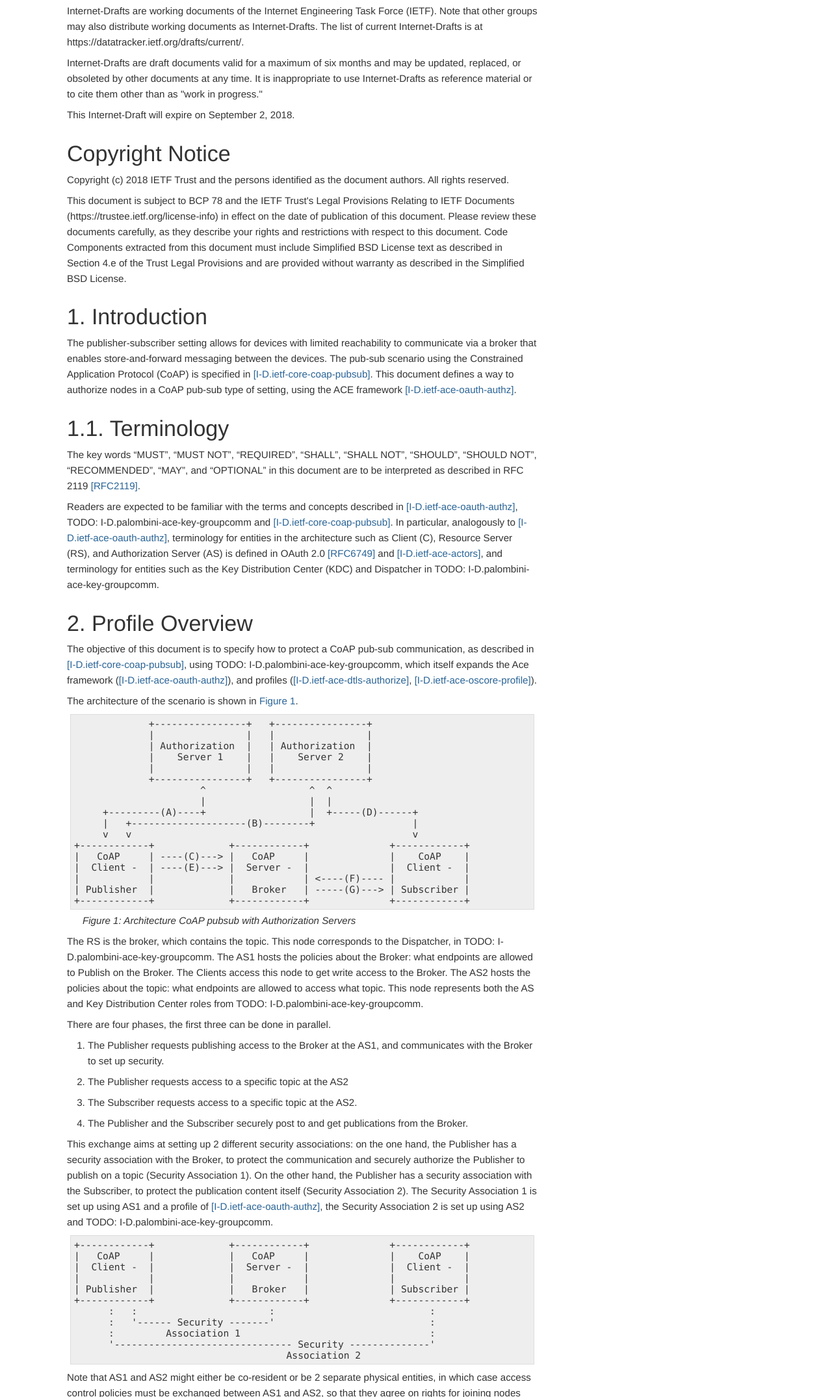
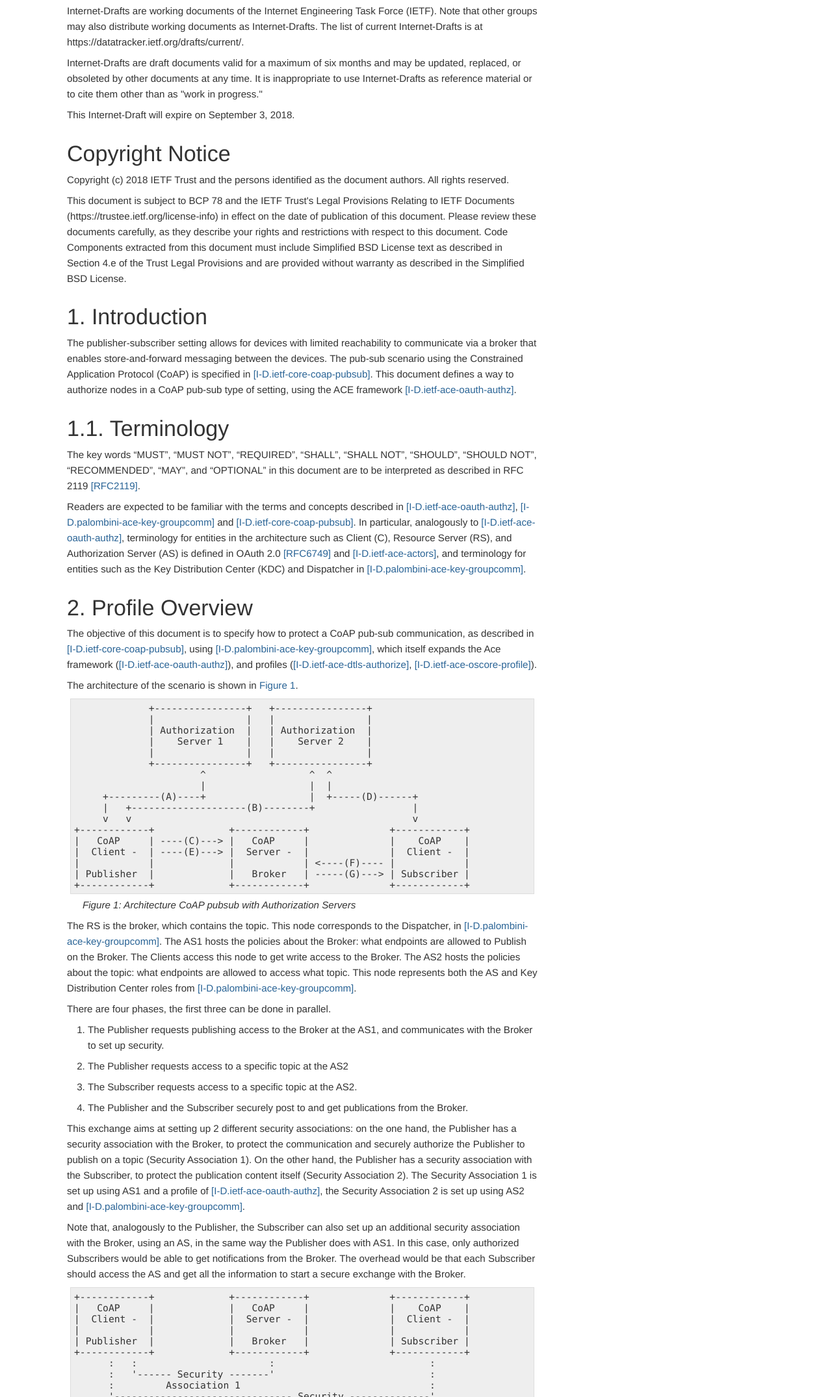
Before and after one commit to EricssonResearch/coap-pubsub-profile, a plain HTML site: page draft-palombini-ace-coap-pubsub-profile.html in a window 1280 px wide. Shown: the part 650-2800 px from the top of the page at 65% size. Drawn offline with Linux system fonts and the light colour scheme.

Commit message:
Script updating gh-pages from 178cfdb. [ci skip]

```diff
--- a/draft-palombini-ace-coap-pubsub-profile.html
+++ b/draft-palombini-ace-coap-pubsub-profile.html
@@ -305,7 +305,7 @@ address {
 
   <meta name="dct.creator" content="Palombini, F." />
   <meta name="dct.identifier" content="urn:ietf:id:draft-palombini-ace-coap-pubsub-profile-latest" />
-  <meta name="dct.issued" scheme="ISO8601" content="2018-03-01" />
+  <meta name="dct.issued" scheme="ISO8601" content="2018-03-02" />
   <meta name="dct.abstract" content="This specification defines a profile for authentication and authorization for publishers and subscribers in a pub-sub setting scenario in a constrained environment, using the ACE framework. This profile relies on transport layer or application layer security to authorize the publisher to the broker. Moreover, it relies on application layer security for publisher-broker and subscriber-broker communication." />
   <meta name="description" content="This specification defines a profile for authentication and authorization for publishers and subscribers in a pub-sub setting scenario in a constrained environment, using the ACE framework. This profile relies on transport layer or application layer security to authorize the publisher to the broker. Moreover, it relies on application layer security for publisher-broker and subscriber-broker communication." />
 
@@ -326,10 +326,10 @@ address {
 </tr>
 <tr>
 <td class="left">Intended status: Standards Track</td>
-<td class="right">March 01, 2018</td>
+<td class="right">March 02, 2018</td>
 </tr>
 <tr>
-<td class="left">Expires: September 2, 2018</td>
+<td class="left">Expires: September 3, 2018</td>
 <td class="right"></td>
 </tr>
 
@@ -346,7 +346,7 @@ address {
 <p>This Internet-Draft is submitted in full conformance with the provisions of BCP 78 and BCP 79.</p>
 <p>Internet-Drafts are working documents of the Internet Engineering Task Force (IETF).  Note that other groups may also distribute working documents as Internet-Drafts.  The list of current Internet-Drafts is at https://datatracker.ietf.org/drafts/current/.</p>
 <p>Internet-Drafts are draft documents valid for a maximum of six months and may be updated, replaced, or obsoleted by other documents at any time.  It is inappropriate to use Internet-Drafts as reference material or to cite them other than as "work in progress."</p>
-<p>This Internet-Draft will expire on September 2, 2018.</p>
+<p>This Internet-Draft will expire on September 3, 2018.</p>
 <h1 id="rfc.copyrightnotice"><a href="#rfc.copyrightnotice">Copyright Notice</a></h1>
 <p>Copyright (c) 2018 IETF Trust and the persons identified as the document authors.  All rights reserved.</p>
 <p>This document is subject to BCP 78 and the IETF Trust's Legal Provisions Relating to IETF Documents (https://trustee.ietf.org/license-info) in effect on the date of publication of this document.  Please review these documents carefully, as they describe your rights and restrictions with respect to this document.  Code Components extracted from this document must include Simplified BSD License text as described in Section 4.e of the Trust Legal Provisions and are provided without warranty as described in the Simplified BSD License.</p>
@@ -400,11 +400,11 @@ address {
 <a href="#rfc.section.1.1">1.1.</a> <a href="#terminology" id="terminology">Terminology</a>
 </h1>
 <p id="rfc.section.1.1.p.1">The key words &#8220;MUST&#8221;, &#8220;MUST NOT&#8221;, &#8220;REQUIRED&#8221;, &#8220;SHALL&#8221;, &#8220;SHALL NOT&#8221;, &#8220;SHOULD&#8221;, &#8220;SHOULD NOT&#8221;, &#8220;RECOMMENDED&#8221;, &#8220;MAY&#8221;, and &#8220;OPTIONAL&#8221; in this document are to be interpreted as described in RFC 2119 <a href="#RFC2119" class="xref">[RFC2119]</a>.</p>
-<p id="rfc.section.1.1.p.2">Readers are expected to be familiar with the terms and concepts described in <a href="#I-D.ietf-ace-oauth-authz" class="xref">[I-D.ietf-ace-oauth-authz]</a>, TODO: I-D.palombini-ace-key-groupcomm and <a href="#I-D.ietf-core-coap-pubsub" class="xref">[I-D.ietf-core-coap-pubsub]</a>. In particular, analogously to <a href="#I-D.ietf-ace-oauth-authz" class="xref">[I-D.ietf-ace-oauth-authz]</a>, terminology for entities in the architecture such as Client (C), Resource Server (RS), and Authorization Server (AS) is defined in OAuth 2.0 <a href="#RFC6749" class="xref">[RFC6749]</a> and <a href="#I-D.ietf-ace-actors" class="xref">[I-D.ietf-ace-actors]</a>, and terminology for entities such as the Key Distribution Center (KDC) and Dispatcher in TODO: I-D.palombini-ace-key-groupcomm.</p>
+<p id="rfc.section.1.1.p.2">Readers are expected to be familiar with the terms and concepts described in <a href="#I-D.ietf-ace-oauth-authz" class="xref">[I-D.ietf-ace-oauth-authz]</a>, <a href="#I-D.palombini-ace-key-groupcomm" class="xref">[I-D.palombini-ace-key-groupcomm]</a> and <a href="#I-D.ietf-core-coap-pubsub" class="xref">[I-D.ietf-core-coap-pubsub]</a>. In particular, analogously to <a href="#I-D.ietf-ace-oauth-authz" class="xref">[I-D.ietf-ace-oauth-authz]</a>, terminology for entities in the architecture such as Client (C), Resource Server (RS), and Authorization Server (AS) is defined in OAuth 2.0 <a href="#RFC6749" class="xref">[RFC6749]</a> and <a href="#I-D.ietf-ace-actors" class="xref">[I-D.ietf-ace-actors]</a>, and terminology for entities such as the Key Distribution Center (KDC) and Dispatcher in <a href="#I-D.palombini-ace-key-groupcomm" class="xref">[I-D.palombini-ace-key-groupcomm]</a>.</p>
 <h1 id="rfc.section.2">
 <a href="#rfc.section.2">2.</a> <a href="#overview" id="overview">Profile Overview</a>
 </h1>
-<p id="rfc.section.2.p.1">The objective of this document is to specify how to protect a CoAP pub-sub communication, as described in <a href="#I-D.ietf-core-coap-pubsub" class="xref">[I-D.ietf-core-coap-pubsub]</a>, using TODO: I-D.palombini-ace-key-groupcomm, which itself expands the Ace framework (<a href="#I-D.ietf-ace-oauth-authz" class="xref">[I-D.ietf-ace-oauth-authz]</a>), and profiles (<a href="#I-D.ietf-ace-dtls-authorize" class="xref">[I-D.ietf-ace-dtls-authorize]</a>, <a href="#I-D.ietf-ace-oscore-profile" class="xref">[I-D.ietf-ace-oscore-profile]</a>).</p>
+<p id="rfc.section.2.p.1">The objective of this document is to specify how to protect a CoAP pub-sub communication, as described in <a href="#I-D.ietf-core-coap-pubsub" class="xref">[I-D.ietf-core-coap-pubsub]</a>, using <a href="#I-D.palombini-ace-key-groupcomm" class="xref">[I-D.palombini-ace-key-groupcomm]</a>, which itself expands the Ace framework (<a href="#I-D.ietf-ace-oauth-authz" class="xref">[I-D.ietf-ace-oauth-authz]</a>), and profiles (<a href="#I-D.ietf-ace-dtls-authorize" class="xref">[I-D.ietf-ace-dtls-authorize]</a>, <a href="#I-D.ietf-ace-oscore-profile" class="xref">[I-D.ietf-ace-oscore-profile]</a>).</p>
 <p id="rfc.section.2.p.2">The architecture of the scenario is shown in <a href="#archi" class="xref">Figure 1</a>.</p>
 <div id="rfc.figure.1"></div>
 <div id="archi"></div>
@@ -428,7 +428,7 @@ address {
 +------------+             +------------+              +------------+
 </pre>
 <p class="figure">Figure 1: Architecture CoAP pubsub with Authorization Servers</p>
-<p id="rfc.section.2.p.3">The RS is the broker, which contains the topic. This node corresponds to the Dispatcher, in TODO: I-D.palombini-ace-key-groupcomm.  The AS1 hosts the policies about the Broker: what endpoints are allowed to Publish on the Broker. The Clients access this node to get write access to the Broker.  The AS2 hosts the policies about the topic: what endpoints are allowed to access what topic. This node represents both the AS and Key Distribution Center roles from TODO: I-D.palombini-ace-key-groupcomm.</p>
+<p id="rfc.section.2.p.3">The RS is the broker, which contains the topic. This node corresponds to the Dispatcher, in <a href="#I-D.palombini-ace-key-groupcomm" class="xref">[I-D.palombini-ace-key-groupcomm]</a>.  The AS1 hosts the policies about the Broker: what endpoints are allowed to Publish on the Broker. The Clients access this node to get write access to the Broker.  The AS2 hosts the policies about the topic: what endpoints are allowed to access what topic. This node represents both the AS and Key Distribution Center roles from <a href="#I-D.palombini-ace-key-groupcomm" class="xref">[I-D.palombini-ace-key-groupcomm]</a>.</p>
 <p id="rfc.section.2.p.4">There are four phases, the first three can be done in parallel.</p>
 <p></p>
 
@@ -438,7 +438,8 @@ address {
 <li>The Subscriber requests access to a specific topic at the AS2.</li>
 <li>The Publisher and the Subscriber securely post to and get publications from the Broker.</li>
 </ol>
-<p id="rfc.section.2.p.6">This exchange aims at setting up 2 different security associations: on the one hand, the Publisher has a security association with the Broker, to protect the communication and securely authorize the Publisher to publish on a topic (Security Association 1). On the other hand, the Publisher has a security association with the Subscriber, to protect the publication content itself (Security Association 2).  The Security Association 1 is set up using AS1 and a profile of <a href="#I-D.ietf-ace-oauth-authz" class="xref">[I-D.ietf-ace-oauth-authz]</a>, the Security Association 2 is set up using AS2 and TODO: I-D.palombini-ace-key-groupcomm.</p>
+<p id="rfc.section.2.p.6">This exchange aims at setting up 2 different security associations: on the one hand, the Publisher has a security association with the Broker, to protect the communication and securely authorize the Publisher to publish on a topic (Security Association 1). On the other hand, the Publisher has a security association with the Subscriber, to protect the publication content itself (Security Association 2).  The Security Association 1 is set up using AS1 and a profile of <a href="#I-D.ietf-ace-oauth-authz" class="xref">[I-D.ietf-ace-oauth-authz]</a>, the Security Association 2 is set up using AS2 and <a href="#I-D.palombini-ace-key-groupcomm" class="xref">[I-D.palombini-ace-key-groupcomm]</a>.</p>
+<p id="rfc.section.2.p.7">Note that, analogously to the Publisher, the Subscriber can also set up an additional security association with the Broker, using an AS, in the same way the Publisher does with AS1. In this case, only authorized Subscribers would be able to get notifications from the Broker. The overhead would be that each Subscriber should access the AS and get all the information to start a secure exchange with the Broker.</p>
 <pre>
 +------------+             +------------+              +------------+
 |   CoAP     |             |   CoAP     |              |    CoAP    |
@@ -452,12 +453,12 @@ address {
       '------------------------------- Security --------------'
                                      Association 2
 </pre>
-<p id="rfc.section.2.p.7">Note that AS1 and AS2 might either be co-resident or be 2 separate physical entities, in which case access control policies must be exchanged between AS1 and AS2, so that they agree on rights for joining nodes about specific topics. How the policies are exchanged is out of scope for this profile.</p>
+<p id="rfc.section.2.p.8">Note that AS1 and AS2 might either be co-resident or be 2 separate physical entities, in which case access control policies must be exchanged between AS1 and AS2, so that they agree on rights for joining nodes about specific topics. How the policies are exchanged is out of scope for this profile.</p>
 <h1 id="rfc.section.3">
 <a href="#rfc.section.3">3.</a> <a href="#profile" id="profile">coap_pubsub Profile</a>
 </h1>
-<p id="rfc.section.3.p.1">This profile uses TODO: I-D.palombini-ace-key-groupcomm, which expands the ACE framework. This document specifies which exact parameters from TODO: I-D.palombini-ace-key-groupcomm have to be used, and the values for each parameter.</p>
-<p id="rfc.section.3.p.2">The Publisher and the Subscriber map to the Client in TODO: I-D.palombini-ace-key-groupcomm, the AS2 maps to the AS and to the KDC, the Broker maps to the Dispatcher.</p>
+<p id="rfc.section.3.p.1">This profile uses <a href="#I-D.palombini-ace-key-groupcomm" class="xref">[I-D.palombini-ace-key-groupcomm]</a>, which expands the ACE framework. This document specifies which exact parameters from <a href="#I-D.palombini-ace-key-groupcomm" class="xref">[I-D.palombini-ace-key-groupcomm]</a> have to be used, and the values for each parameter.</p>
+<p id="rfc.section.3.p.2">The Publisher and the Subscriber map to the Client in <a href="#I-D.palombini-ace-key-groupcomm" class="xref">[I-D.palombini-ace-key-groupcomm]</a>, the AS2 maps to the AS and to the KDC, the Broker maps to the Dispatcher.</p>
 <p id="rfc.section.3.p.3">Note that both publishers and subscribers use the same profile, called &#8220;coap_pubsub&#8221;.</p>
 <h1 id="rfc.section.3.1">
 <a href="#rfc.section.3.1">3.1.</a> <a href="#retr-cosekey" id="retr-cosekey">Retrieval of COSE Key for protection of content</a>
@@ -488,17 +489,17 @@ address {
 </pre>
 <p class="figure">Figure 3: AS1, AS2 Information example</p>
 <p id="rfc.section.3.1.p.3">Analogously to what is defined in <a href="#I-D.ietf-ace-oauth-authz" class="xref">[I-D.ietf-ace-oauth-authz]</a>, instead of the initial Unauthorized Resource Request message, the Client MAY look up the desired topic in a resource directory (see <a href="#I-D.ietf-core-resource-directory" class="xref">[I-D.ietf-core-resource-directory]</a>).</p>
-<p id="rfc.section.3.1.p.4">After retrieving the AS2 address, the Client sends an Authorization + Key Distribution Request, which is an Authorization Request merged with a Key Distribution Request, as described in TODO: I-D.palombini-ace-key-groupcomm, Sections 3.1 and 4.1. The reason for merging these two messages is that the AS2 is both the AS and the KDC, in this setting, so the Authorization Response and the Post Token message are not necessary.</p>
+<p id="rfc.section.3.1.p.4">After retrieving the AS2 address, the Client sends an Authorization + Key Distribution Request, which is an Authorization Request merged with a Key Distribution Request, as described in <a href="#I-D.palombini-ace-key-groupcomm" class="xref">[I-D.palombini-ace-key-groupcomm]</a>, Sections 3.1 and 4.1. The reason for merging these two messages is that the AS2 is both the AS and the KDC, in this setting, so the Authorization Response and the Post Token message are not necessary.</p>
 <p id="rfc.section.3.1.p.5">More specifically, the Client sends a POST request to the /token endpoint on AS2, that MUST contain in the payload (formatted as a CBOR map):</p>
 <p></p>
 
 <ul>
-<li>the following fields from the Authorization Request (Section 3.1 of TODO: I-D.palombini-ace-key-groupcomm): <ul>
+<li>the following fields from the Authorization Request (Section 3.1 of <a href="#I-D.palombini-ace-key-groupcomm" class="xref">[I-D.palombini-ace-key-groupcomm]</a>): <ul>
 <li>the grant type set to &#8220;client_credentials&#8221;,</li>
 <li>OPTIONALLY, if needed, other additional parameters such as &#8220;Client_id&#8221;</li>
 </ul>
 </li>
-<li>the following fields from the Key Distribution Request (Section 4.1 of TODO: I-D.palombini-ace-key-groupcomm): <ul>
+<li>the following fields from the Key Distribution Request (Section 4.1 of <a href="#I-D.palombini-ace-key-groupcomm" class="xref">[I-D.palombini-ace-key-groupcomm]</a>): <ul>
 <li>the client_cred parameter containing the Client&#8217;s public key, if the Client needs to directly send that to the AS2,</li>
 <li>the scope parameter set to a CBOR array containing the broker&#8217;s topic as first element and the string &#8220;publisher&#8221; for publishers and &#8220;subscriber&#8221; for subscribers as second element</li>
 <li>the get_pub_keys parameter set to 0x01 if the Client needs to retrieve the public keys of the other pubsub members</li>
@@ -509,16 +510,16 @@ address {
 <p id="rfc.section.3.1.p.7">Note that the alg parameter in the client_cred COSE_Key MUST be a signing algorithm, as defined in section 8 of <a href="#RFC8152" class="xref">[RFC8152]</a>.</p>
 <p id="rfc.section.3.1.p.8">Examples of the payload of a Authorization + Key Distribution Request are specified in <a href="#fig-post-as2" class="xref">Figure 5</a> and <a href="#fig-post2-as2" class="xref">Figure 8</a>.</p>
 <p id="rfc.section.3.1.p.9">The AS2 verifies that the Client is authorized to access the topic and, if the &#8216;client_cred&#8217; parameter is present, stores the public key of the Client.</p>
-<p id="rfc.section.3.1.p.10">The AS2 response is an Authorization + Key Distribution Response, see Section 4.2 of TODO: I-D.palombini-ace-key-groupcomm. The payload (formatted as a CBOR map) MUST contain:</p>
+<p id="rfc.section.3.1.p.10">The AS2 response is an Authorization + Key Distribution Response, see Section 4.2 of <a href="#I-D.palombini-ace-key-groupcomm" class="xref">[I-D.palombini-ace-key-groupcomm]</a>. The payload (formatted as a CBOR map) MUST contain:</p>
 <p></p>
 
 <ul>
-<li>the following fields from the Authorization Response (Section 3.2 of TODO: I-D.palombini-ace-key-groupcomm): <ul>
+<li>the following fields from the Authorization Response (Section 3.2 of <a href="#I-D.palombini-ace-key-groupcomm" class="xref">[I-D.palombini-ace-key-groupcomm]</a>): <ul>
 <li>profile set to &#8220;coap_pubsub&#8221;</li>
 <li>scope parameter (optionally), set to a CBOR array containing the broker&#8217;s topic as first element and the string &#8220;publisher&#8221; for publishers and &#8220;subscriber&#8221; for subscribers as second element</li>
 </ul>
 </li>
-<li>the following fields from the Key Distribution Response (Section 4.2 of TODO: I-D.palombini-ace-key-groupcomm): <ul>
+<li>the following fields from the Key Distribution Response (Section 4.2 of <a href="#I-D.palombini-ace-key-groupcomm" class="xref">[I-D.palombini-ace-key-groupcomm]</a>): <ul>
 <li>&#8220;key&#8221; parameter including: <ul>
 <li>kty with value 4 (symmetric)</li>
 <li>alg with value defined by the AS2 (Content Encryption Algorithm)</li>
@@ -569,7 +570,7 @@ address {
 <p id="rfc.section.4.p.5">(A) corresponds to the Access Token Request and Response between Publisher and Authorization Server to retrieve the Access Token and RS (Broker) Information.  As specified, the Publisher has the role of a CoAP client, the Broker has the role of the CoAP server.</p>
 <p id="rfc.section.4.p.6">(C) corresponds to the exchange between Publisher and Broker, where the Publisher sends its access token to the Broker and establishes a secure connection with the Broker. Depending on the Information received in (A), this can be for example DTLS handshake, or other protocols. Depending on the application, there may not be the need for this set up phase: for example, if OSCOAP is used directly.</p>
 <p id="rfc.section.4.p.7">(A) and (C) details are specified in the profile used.</p>
-<p id="rfc.section.4.p.8">(B) corresponds to the retrieval of the keying material to protect the publication, and uses TODO: I-D.palombini-ace-key-groupcomm. The details are defined in <a href="#retr-cosekey" class="xref">Section 3.1</a>.</p>
+<p id="rfc.section.4.p.8">(B) corresponds to the retrieval of the keying material to protect the publication, and uses <a href="#I-D.palombini-ace-key-groupcomm" class="xref">[I-D.palombini-ace-key-groupcomm]</a>. The details are defined in <a href="#retr-cosekey" class="xref">Section 3.1</a>.</p>
 <p id="rfc.section.4.p.9">An example of the payload of an Authorization + Key Distribution Request and corresponding Response for a Subscriber is specified in <a href="#fig-post-as2" class="xref">Figure 5</a> and <a href="#fig-resp-as2" class="xref">Figure 6</a>.</p>
 <div id="rfc.figure.5"></div>
 <div id="fig-post-as2"></div>
@@ -772,11 +773,6 @@ address {
 <a href="#rfc.references.1">9.1.</a> Normative References</h1>
 <table><tbody>
 <tr>
-<td class="reference"><b id="I-D.ietf-ace-actors">[I-D.ietf-ace-actors]</b></td>
-<td class="top">
-<a>Gerdes, S.</a>, <a>Seitz, L.</a>, <a>Selander, G.</a> and <a>C. Bormann</a>, "<a href="https://tools.ietf.org/html/draft-ietf-ace-actors-06">An architecture for authorization in constrained environments</a>", Internet-Draft draft-ietf-ace-actors-06, November 2017.</td>
-</tr>
-<tr>
 <td class="reference"><b id="I-D.ietf-ace-oauth-authz">[I-D.ietf-ace-oauth-authz]</b></td>
 <td class="top">
 <a>Seitz, L.</a>, <a>Selander, G.</a>, <a>Wahlstroem, E.</a>, <a>Erdtman, S.</a> and <a>H. Tschofenig</a>, "<a href="https://tools.ietf.org/html/draft-ietf-ace-oauth-authz-10">Authentication and Authorization for Constrained Environments (ACE)</a>", Internet-Draft draft-ietf-ace-oauth-authz-10, February 2018.</td>
@@ -785,6 +781,11 @@ address {
 <td class="reference"><b id="I-D.ietf-core-coap-pubsub">[I-D.ietf-core-coap-pubsub]</b></td>
 <td class="top">
 <a>Koster, M.</a>, <a>Keranen, A.</a> and <a>J. Jimenez</a>, "<a href="https://tools.ietf.org/html/draft-ietf-core-coap-pubsub-03">Publish-Subscribe Broker for the Constrained Application Protocol (CoAP)</a>", Internet-Draft draft-ietf-core-coap-pubsub-03, February 2018.</td>
+</tr>
+<tr>
+<td class="reference"><b id="I-D.palombini-ace-key-groupcomm">[I-D.palombini-ace-key-groupcomm]</b></td>
+<td class="top">
+<a>Palombini, F.</a> and <a>M. Tiloca</a>, "<a href="https://tools.ietf.org/html/draft-palombini-ace-key-groupcomm-00">Key Provisioning for Group Communication using ACE</a>", Internet-Draft draft-palombini-ace-key-groupcomm-00, March 2018.</td>
 </tr>
 <tr>
 <td class="reference"><b id="RFC2119">[RFC2119]</b></td>
@@ -806,6 +807,11 @@ address {
 <a href="#rfc.references.2">9.2.</a> Informative References</h1>
 <table><tbody>
 <tr>
+<td class="reference"><b id="I-D.ietf-ace-actors">[I-D.ietf-ace-actors]</b></td>
+<td class="top">
+<a>Gerdes, S.</a>, <a>Seitz, L.</a>, <a>Selander, G.</a> and <a>C. Bormann</a>, "<a href="https://tools.ietf.org/html/draft-ietf-ace-actors-06">An architecture for authorization in constrained environments</a>", Internet-Draft draft-ietf-ace-actors-06, November 2017.</td>
+</tr>
+<tr>
 <td class="reference"><b id="I-D.ietf-ace-dtls-authorize">[I-D.ietf-ace-dtls-authorize]</b></td>
 <td class="top">
 <a>Gerdes, S.</a>, <a>Bergmann, O.</a>, <a>Bormann, C.</a>, <a>Selander, G.</a> and <a>L. Seitz</a>, "<a href="https://tools.ietf.org/html/draft-ietf-ace-dtls-authorize-02">Datagram Transport Layer Security (DTLS) Profiles for Authentication and Authorization for Constrained Environments (ACE)</a>", Internet-Draft draft-ietf-ace-dtls-authorize-02, October 2017.</td>
@@ -818,7 +824,7 @@ address {
 <tr>
 <td class="reference"><b id="I-D.ietf-core-resource-directory">[I-D.ietf-core-resource-directory]</b></td>
 <td class="top">
-<a>Shelby, Z.</a>, <a>Koster, M.</a>, <a>Bormann, C.</a>, <a>Stok, P.</a> and <a>C. Amsuess</a>, "<a href="https://tools.ietf.org/html/draft-ietf-core-resource-directory-12">CoRE Resource Directory</a>", Internet-Draft draft-ietf-core-resource-directory-12, October 2017.</td>
+<a>Shelby, Z.</a>, <a>Koster, M.</a>, <a>Bormann, C.</a>, <a>Stok, P.</a> and <a>C. Amsuess</a>, "<a href="https://tools.ietf.org/html/draft-ietf-core-resource-directory-13">CoRE Resource Directory</a>", Internet-Draft draft-ietf-core-resource-directory-13, March 2018.</td>
 </tr>
 </tbody></table>
 <h1 id="rfc.acknowledgments"><a href="#rfc.acknowledgments">Acknowledgments</a></h1>
```
Also changed, not shown: draft-palombini-ace-coap-pubsub-profile.txt.
